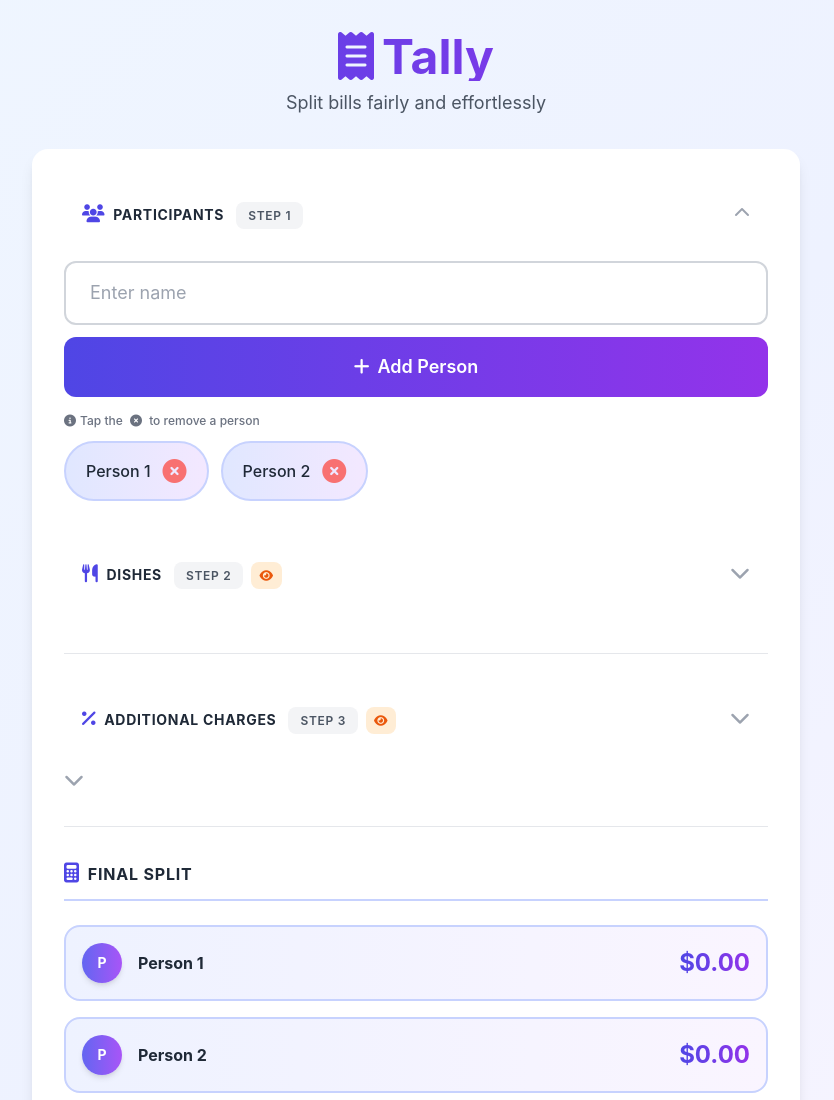
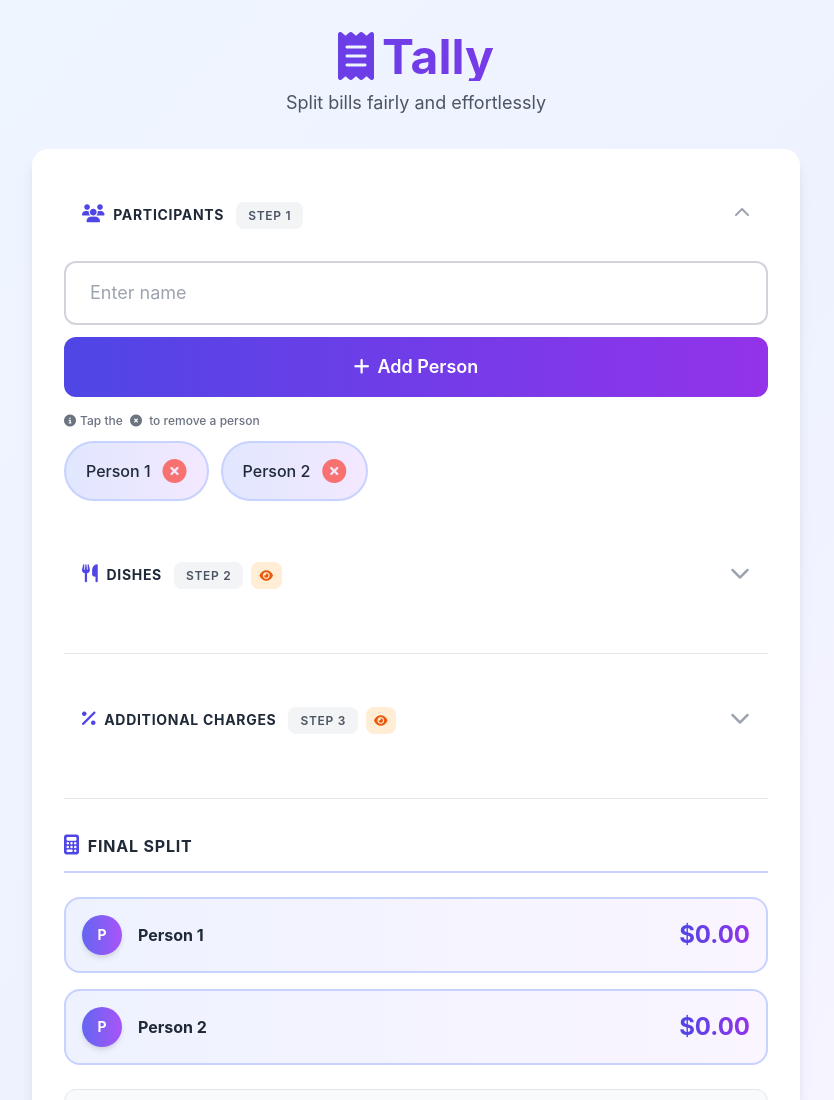
Before and after one commit to getsuzym/Tally, a website: page index.html in a window 1280 px wide. Shown: the top 1100 px of the page, without its empty margins (224-1058 px from the left). Drawn offline with nearby package versions, Linux system fonts and the light colour scheme.

Commit message:
Remove duplicate button closing tags in Additional Charges section

```diff
--- a/index.html
+++ b/index.html
@@ -312,10 +312,6 @@
                         </label>
                         <i :class="collapsedSections.additionalCharges ? 'fa-chevron-down' : 'fa-chevron-up'" class="fas text-gray-400 text-xl"></i>
                     </button>
-                            </span>
-                        </label>
-                        <i :class="collapsedSections.additionalCharges ? 'fa-chevron-down' : 'fa-chevron-up'" class="fas text-gray-400 text-xl"></i>
-                    </button>
 
                     <div v-show="!collapsedSections.additionalCharges">
                     <!-- Tax Input -->
```
